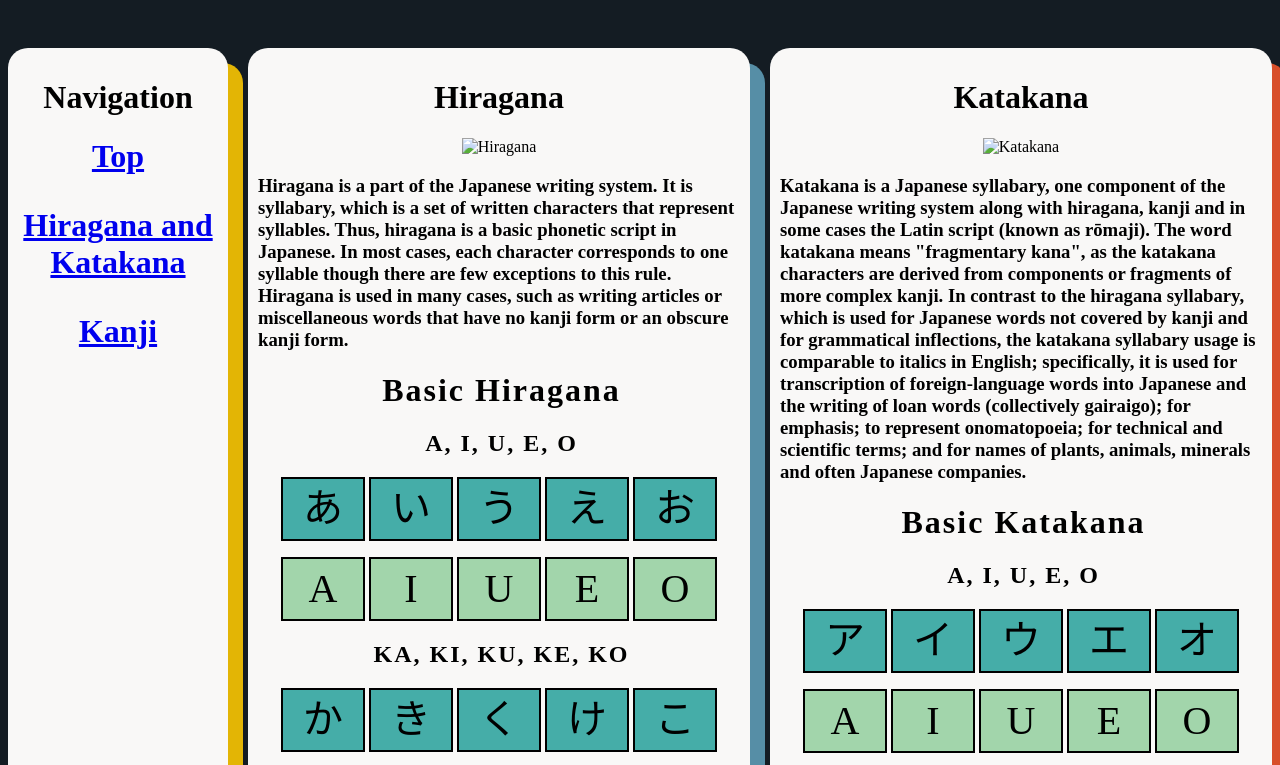
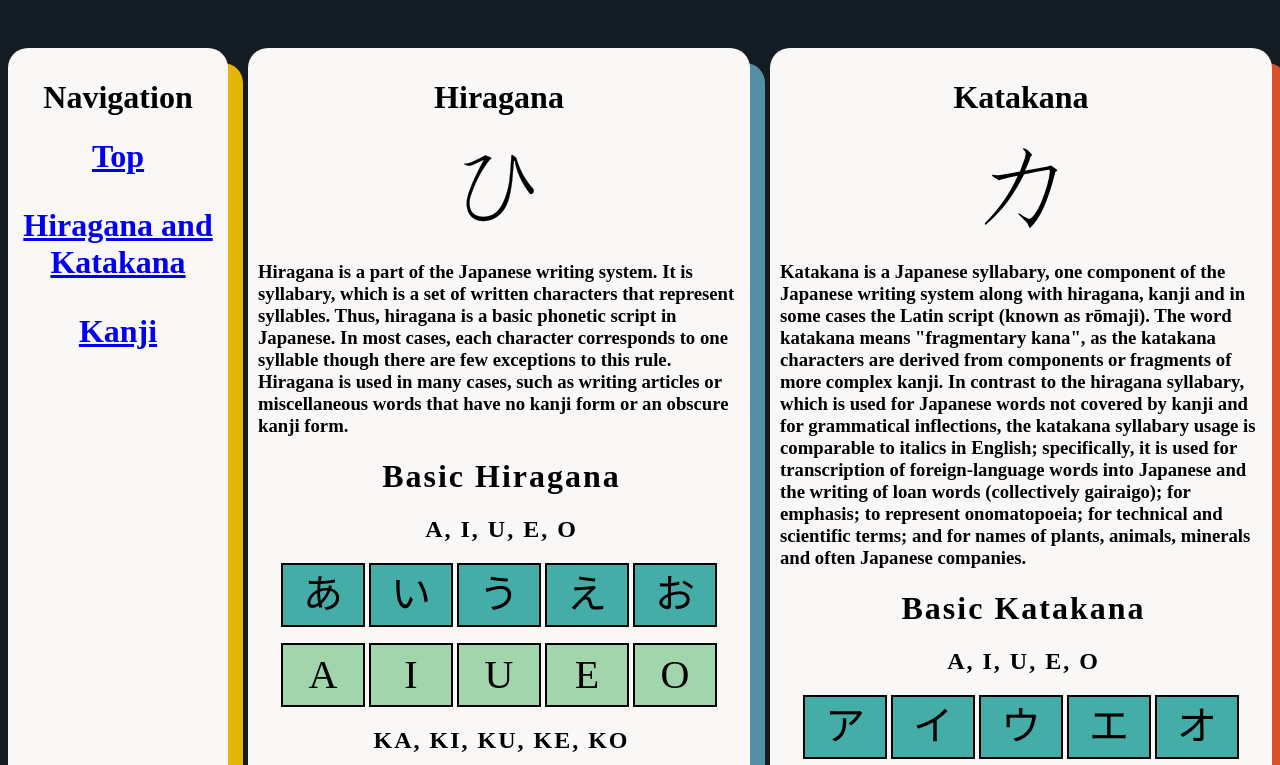
Before and after one commit to adcibanez/adcibanezCS2240, a plain HTML site: page adcibanez.html in a window 1280 px wide. Shown: the part 880-1645 px from the top of the page. Drawn offline with Linux system fonts and the light colour scheme.

Commit message:
Update adcibanez.html

```diff
--- a/adcibanez.html
+++ b/adcibanez.html
@@ -16,7 +16,7 @@
     <center><h1 id="titletitle">Basic Japanese Language Writing System</h1></center></div>
     <div class="Hiragana hiraganabox">
         <center><h1 id="hiraganatitle"> Hiragana </h1></center>
-        <center><p><img src="100px-ひ_教科書体.png" alt="Hiragana"></p></center>
+        <center><p><img src="hiragana.png" alt="Hiragana"></p></center>
         <h3 id="hiraganaparagraph"> Hiragana is a part of the Japanese writing system. It is syllabary, which is a set of written characters that represent syllables. Thus, hiragana is a basic phonetic script in Japanese. In most cases, each character corresponds to one syllable though there are few exceptions to this rule.
 
         Hiragana is used in many cases, such as writing articles or miscellaneous words that have no kanji form or an obscure kanji form.</h3>
@@ -202,7 +202,7 @@
     </div>
     <div class="Katakana katakanabox"> <center><h1 id="katakanatitle"> Katakana </h1></center>
 
-        <center><p><img src="Japanese_Katakana_kyokashotai_KA.png" alt="Katakana"></p></center>
+        <center><p><img src="katakana.png" alt="Katakana"></p></center>
         <h3 id="katakanaparagraph">Katakana is a Japanese syllabary, one component of the Japanese writing system along with hiragana, kanji and in some cases the Latin script (known as rōmaji).
 
             The word katakana means "fragmentary kana", as the katakana characters are derived from components or fragments of more complex kanji.
@@ -397,7 +397,7 @@
 
     </div>
     <div class="Kanji kanjibox"><center><h1 id="kanjititle"> Kanji </h1></center>
-        <center><p><img src="220px-Kanji_furigana.png" alt="Kanji"></p></center>
+        <center><p><img src="kanji.png" alt="Kanji"></p></center>
     <h3>Kanji are the logographic Chinese characters adapted from the Chinese script used in the writing of Japanese.
         They were made a major part of the Japanese writing system during the time of Old Japanese and are still used,
         along with the subsequently-derived syllabic scripts of hiragana and katakana. The characters have Japanese pronunciations;
```
